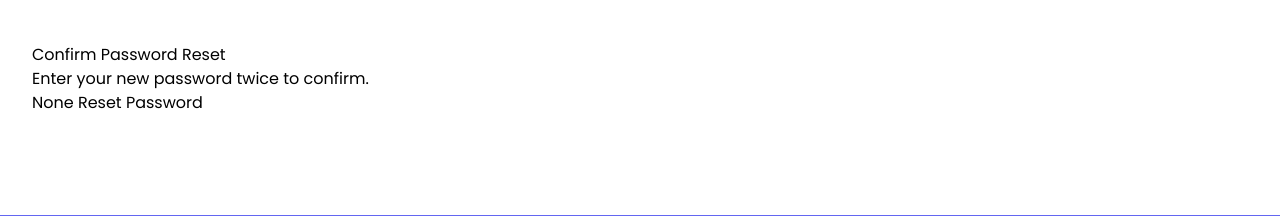
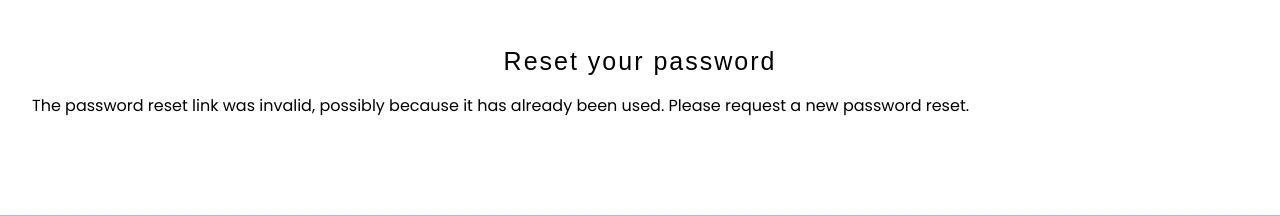
Before and after one commit to mrgulrez/emeet, a Django app: a page that uses templates/registration/password_reset_confirm.html in a window 1280 px wide. Shown: the part 145-361 px from the top of the page. Run offline with Django 5.2, Linux system fonts and the light colour scheme; some libraries are stand-ins or nearby versions.

Commit message:
Update email backend configuration and password reset templates

```diff
--- a/templates/registration/password_reset_confirm.html
+++ b/templates/registration/password_reset_confirm.html
@@ -1,13 +1,18 @@
 {% extends 'base.html' %}
 {% load tailwind_filters %}
 
+{% block title %}Reset your password{% endblock %}
 {% block content %}
-  <h2>Confirm Password Reset</h2>
-  <p>Enter your new password twice to confirm.</p>
-
-  <form method="post" class="form">
-    {% csrf_token %}
-    {{ form|crispy }}
-    <button type="submit" class="btn btn-primary">Reset Password</button>
-  </form>
+<h1>Reset your password</h1>
+{% if validlink %}
+<p>Please enter your new password twice:</p>
+<form action="." method="post">
+ {{ form.as_p }}
+ {% csrf_token %}
+ <p><input type="submit" value="Change my password" /></p>
+</form>
+{% else %}
+<p>The password reset link was invalid, possibly because it has
+ already been used. Please request a new password reset.</p>
+{% endif %}
 {% endblock %}
--- a/templates/registration/password_reset_email.html
+++ b/templates/registration/password_reset_email.html
@@ -2,4 +2,7 @@ You've requested to reset your password
 
 Please go to the following URL to enter your new password:
 
-{{ protocol }}://{{ domain }}/password-reset-confirm/{{ uid }}/{{ token }}/
+{{ protocol }}://{{ domain }}/ "password_reset_confirm"/{{ uid }}/{{ token }}/
+Your username, in case you've forgotten, is: {{ user.username }}
+
+Thanks for using our site!
--- a/templates/registration/password_reset_form.html
+++ b/templates/registration/password_reset_form.html
@@ -13,14 +13,14 @@
     <form method="post" class="mt-4">
         {% csrf_token %}
         {{ form|crispy }}
-        <button type='submit' class="w-full text-white bg-blue-500 hover:bg-blue-600 px-4 py-2 rounded-md focus:outline-none">
+        <button type='submit' class="w-full text-white bg-indigo-500 hover:bg-indigo-600 px-4 py-2 rounded-md focus:outline-none">
             Reset Password
         </button>
     </form>
 
     <div class="py-5 border-t border-gray-200 mt-5 text-center">
         <p class="text-sm text-gray-600">Remember your password?
-            <a href="{% url 'login' %}" class="text-blue-500 hover:underline">Log In</a>
+            <a href="{% url 'login' %}" class="text-indigo-500 hover:underline">Log In</a>
         </p>
     </div>
 </div>
```
Also changed, not shown: myproject/settings.py (+16 -1 lines), templates/registration/login.html (+9 -2 lines), myproject/urls.py (line endings or trailing spaces).
